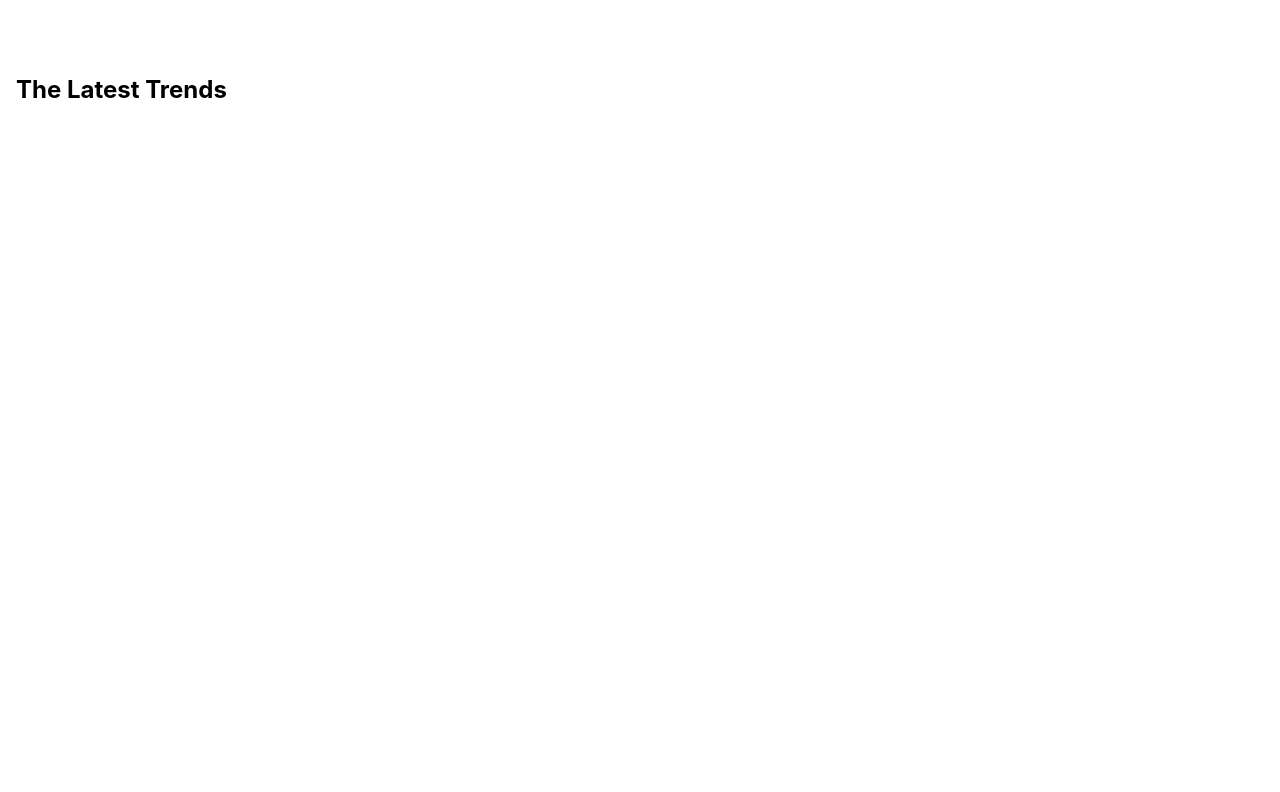
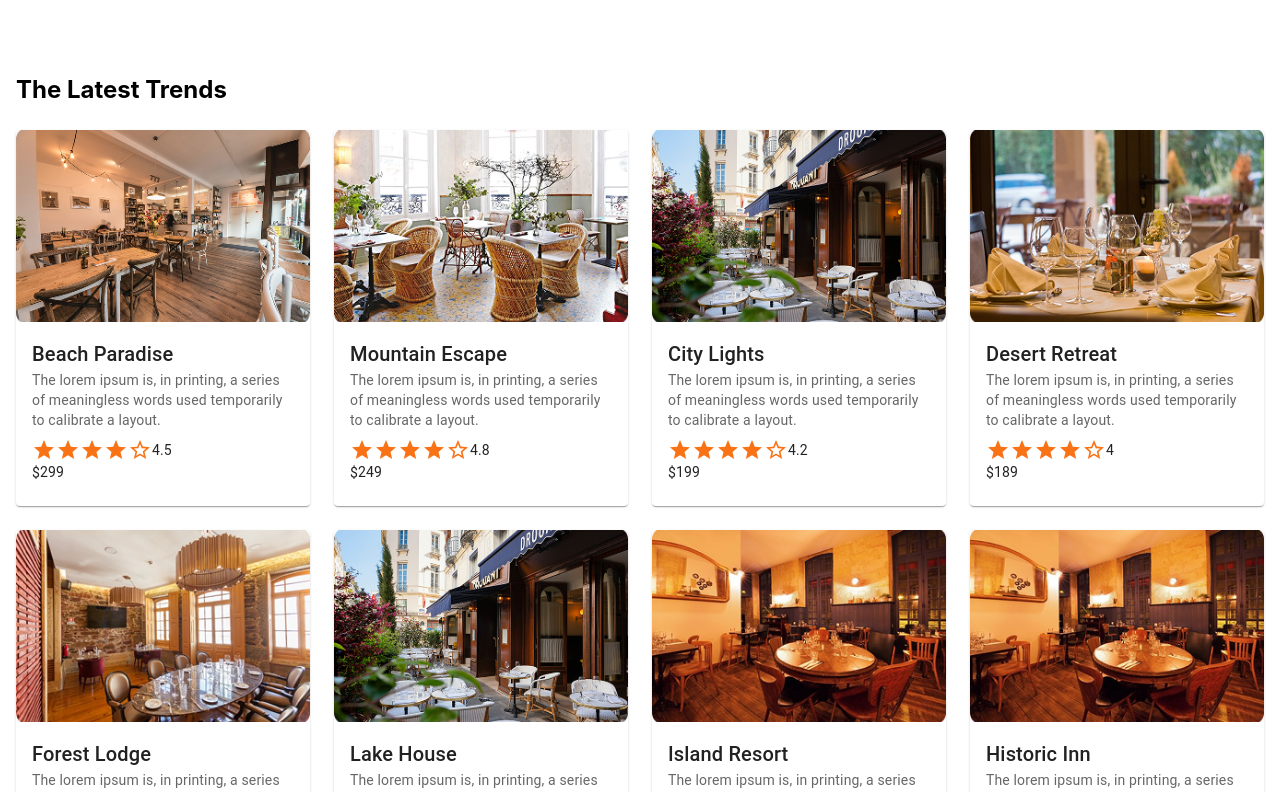
Before and after one commit to Shohan11369/React-assignment-03, a React (Vite) app: page / in a window 1280 px wide. Shown: the part 720-1512 px from the top of the page. Before the commit the page ends 890 px from the top, so only its background shows below. Built offline with nearby package versions, Linux system fonts and the light colour scheme.

Commit message:
Added full LatestTrends

```diff
--- a/src/components/HotelSection.jsx
+++ b/src/components/HotelSection.jsx
@@ -1,7 +1,7 @@
 import React, { useState } from "react";
 import { IconButton } from "@mui/material";
 import { ArrowBackIos, ArrowForwardIos } from "@mui/icons-material";
-import HotelCard from "./HotelCard";
+import HotelCard from "./ReUseable/Hotelcard";
 function HotelSection() {
   const hotels = [
     {
--- a/src/components/LatestTrends.jsx
+++ b/src/components/LatestTrends.jsx
@@ -1,5 +1,5 @@
 import React from "react";
-import TrendCard from "./TrendCard";
+import TrendCard from "./ReUseable/TrendCard";
 
 const trendsData = [
   {
@@ -105,6 +105,18 @@ export default function LatestTrends() {
     <section className="py-10">
       <div className="container mx-auto px-4">
         <h2 className="text-2xl font-bold mb-6">The Latest Trends</h2>
+        <div className="grid grid-cols-1 sm:grid-cols-2 lg:grid-cols-4 gap-6">
+          {trendsData.map((item, i) => (
+            <TrendCard
+              key={i}
+              image={item.image}
+              title={item.title}
+              subtitle={item.subtitle}
+              rating={item.rating}
+              price={item.price}
+            />
+          ))}
+        </div>
       </div>
     </section>
   );
```
Also changed, not shown: src/components/ReUseable/Hotelcard.jsx (renamed from src/components/Hotelcard.jsx), src/components/ReUseable/TrendCard.jsx (renamed from src/components/TrendCard.jsx).
